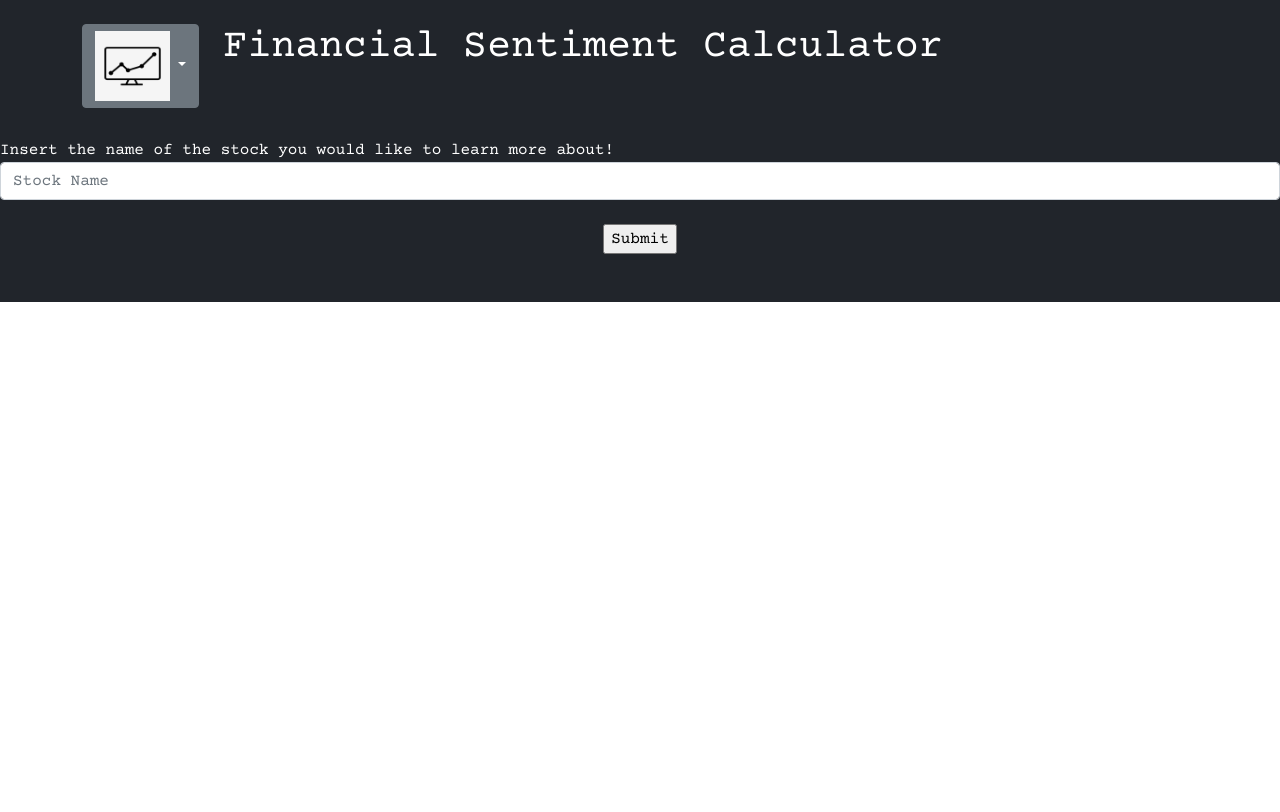
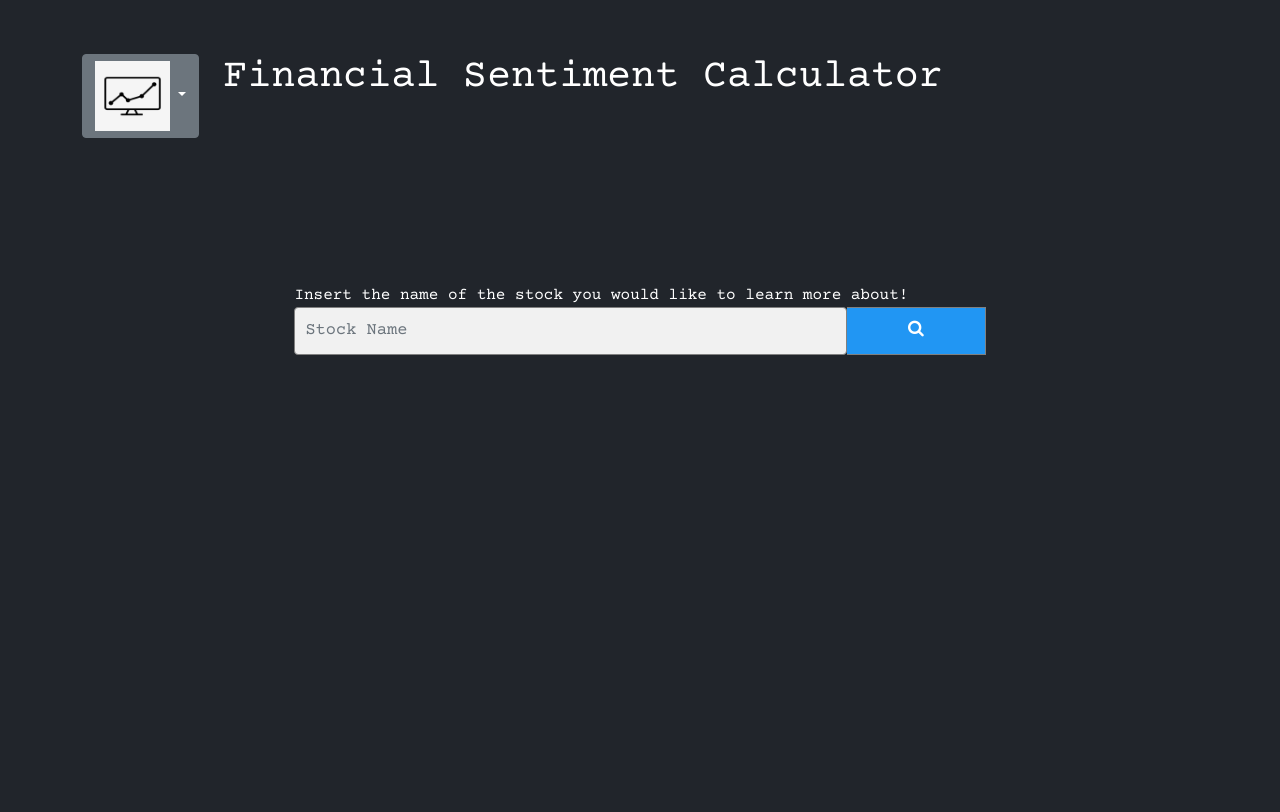
Before and after one commit to sydney-ho/FinTech-Focus-Final-Project, a Flask app: page / in a window 1280 px wide. Before the commit the page ends 302 px from the top, so only its background shows below. Run offline with Flask 2, Linux system fonts and the light colour scheme.

Commit message:
updated pages

```diff
--- a/static/css/style.css
+++ b/static/css/style.css
@@ -16,7 +16,10 @@ html {
 }
 
 .colors {
-  background-color: darkgrey;
+  background-color: #404754;
+  padding: 10% 20% 30% 20%;
+  font-family: 'Courier Prime';
+  color: #F8FAFD;
 }
 
 main
@@ -36,6 +39,7 @@ head {
   font-family: 'Oswald', sans-serif;
 
 }
+
 .background {
   background-color: #21252B;
 }
@@ -68,7 +72,6 @@ nav
   /* text-align: center; */
   background-image: url = "stock.jpg";
   background-color: #21252B;
-  /* background-image: linear-gradient(#21252B, white) */
   padding-bottom: 30px;
 
 }
@@ -157,4 +160,37 @@ nav li a:hover
 
 .textcolorita {
   color: white;
+    padding: 10% 20% 30% 20%;
 }
+
+form.bar input[type=text] {
+  padding: 10px;
+  font-size: 17px;
+  border: 1px solid grey;
+  float: left;
+  width: 80%;
+  background: #f1f1f1;
+}
+
+form.bar button {
+  float: left;
+  width: 20%;
+  padding: 10px;
+  background: #2196F3;
+  color: white;
+  font-size: 17px;
+  border: 1px solid grey;
+  border-left: none; /* Prevent double borders */
+  cursor: pointer;
+}
+
+form.bar button:hover {
+  background: #0b7dda;
+}
+
+/* Clear floats */
+form.bar::after {
+  content: "";
+  clear: both;
+  display: table;
+}
--- a/templates/index.html
+++ b/templates/index.html
@@ -2,9 +2,12 @@
 <html lang="en">
 
 <head class="yolo">
-    <link href="style.css" rel="stylesheet">
+    <script src="https://code.jquery.com/jquery-3.3.1.slim.min.js" integrity="sha384-q8i/X+965DzO0rT7abK41JStQIAqVgRVzpbzo5smXKp4YfRvH+8abtTE1Pi6jizo" crossorigin="anonymous"></script> <script src="https://cdnjs.cloudflare.com/ajax/libs/popper.js/1.14.7/umd/popper.min.js"
+    integrity="sha384-UO2eT0CpHqdSJQ6hJty5KVphtPhzWj9WO1clHTMGa3JDZwrnQq4sF86dIHNDz0W1" crossorigin="anonymous"></script>
     <link href="https://cdn.jsdelivr.net/npm/bootstrap@5.0.2/dist/css/bootstrap.min.css" rel="stylesheet"
         integrity="sha384-EVSTQN3/azprG1Anm3QDgpJLIm9Nao0Yz1ztcQTwFspd3yD65VohhpuuCOmLASjC" crossorigin="anonymous">
+    <link rel="stylesheet" href="https://cdnjs.cloudflare.com/ajax/libs/font-awesome/4.7.0/css/font-awesome.min.css">
+    <link href="static/css/style.css" rel="stylesheet">
     <style>
         @import url('https://fonts.googleapis.com/css2?family=Courier+Prime&display=swap');
     </style>
@@ -64,8 +67,7 @@
         <form method="post" action="/yoursentiment" class="bar">
             <input type="text" class="form-control" name="stockchoice" aria-describedby="passwordHelpBlock"
                 placeholder="Stock Name" />
-            <br>
-            <input class="submit1" type="submit" value="Submit" />
+            <button type="submit"><i class="fa fa-search"></i></button>
         </form>
         <br>
         <br>
```
Also changed, not shown: templates/about.html (+14 -1 lines).
